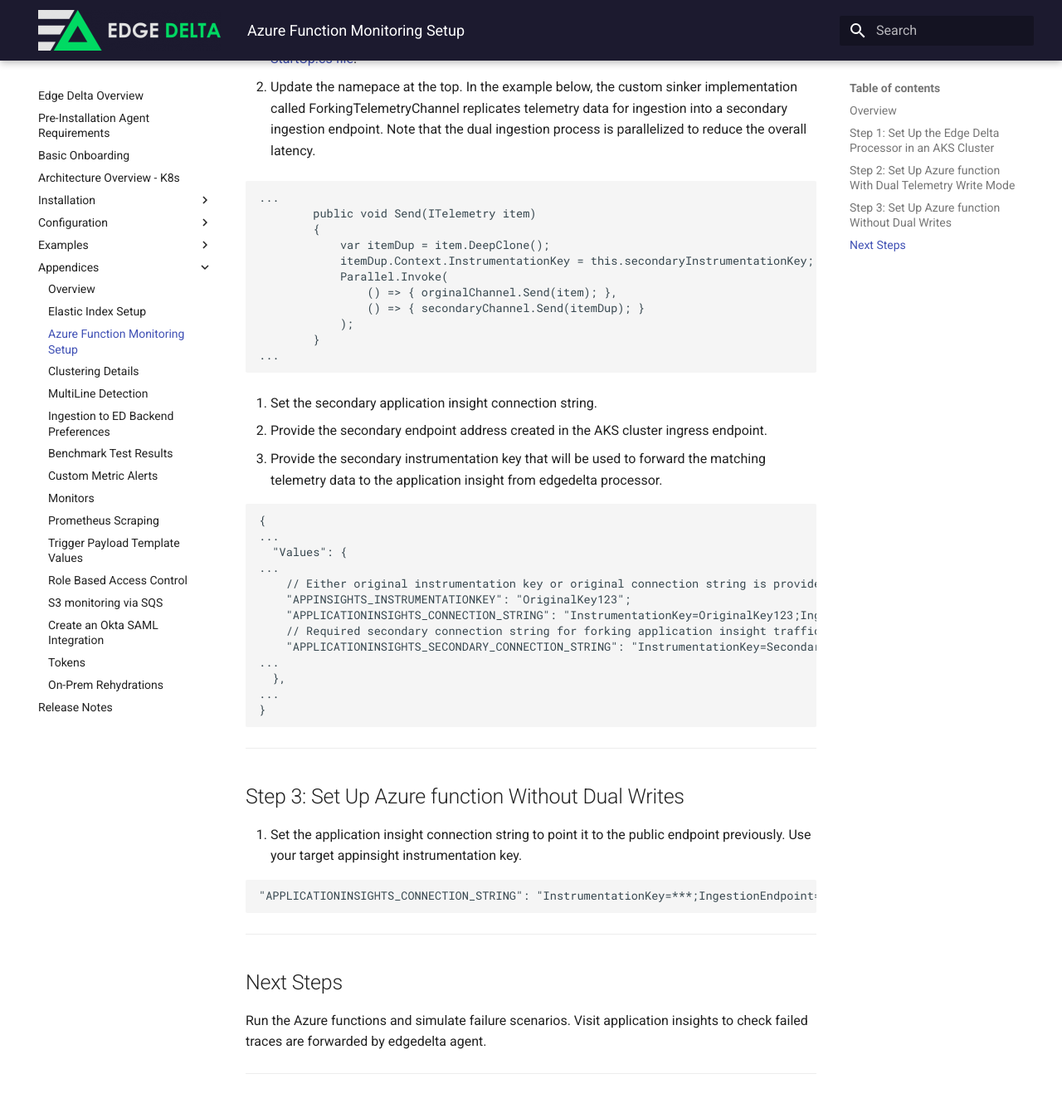
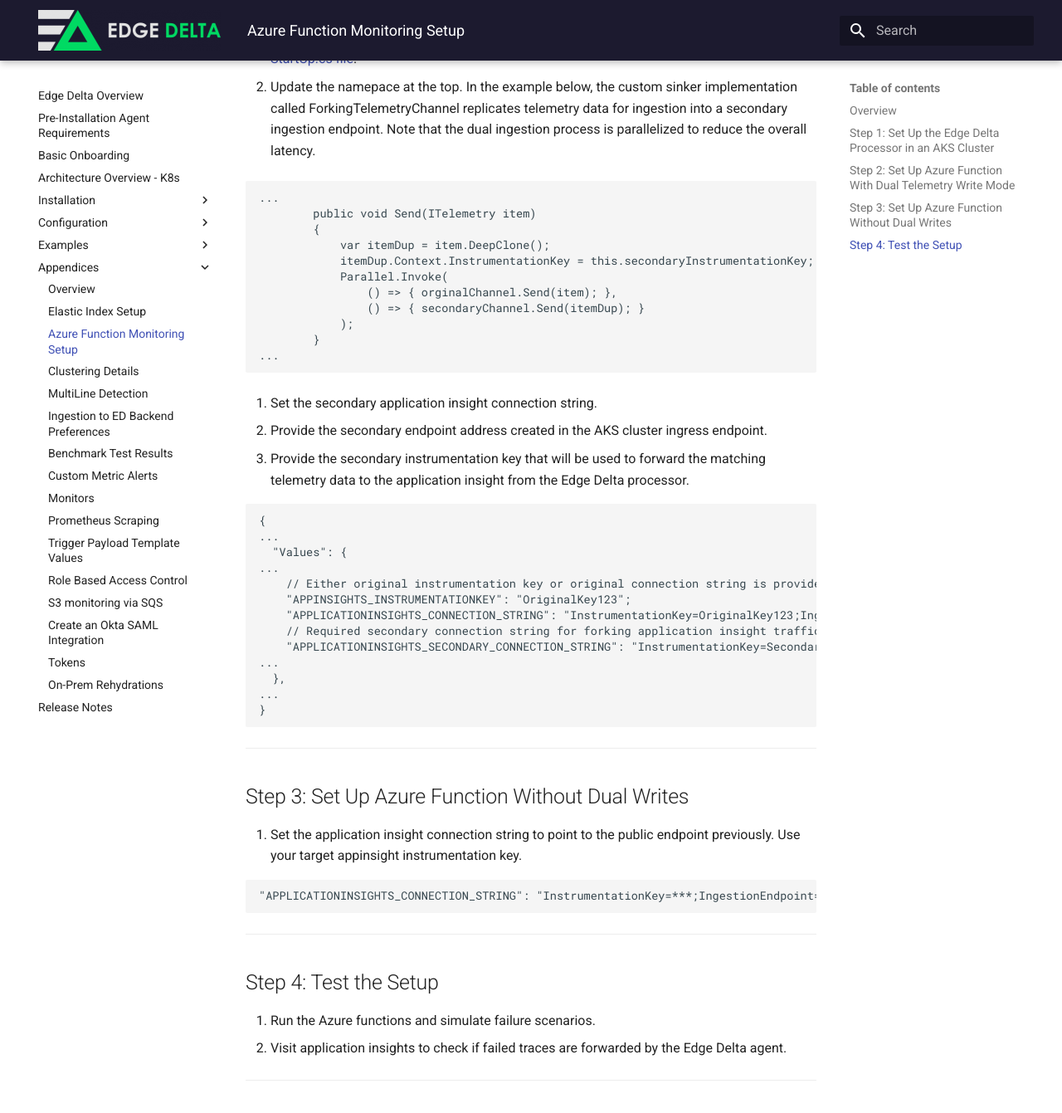
Before and after one commit to edgedelta/docs, an MkDocs documentation site: the page built from docs/appendices/azure-serverless-monitoring.md, in a window 1280 px wide and 1400 px high, scrolled down 2738 px. Shown: the top 1341 px of the window at 83% size. Built offline with MkDocs 1.6.1 and Material for MkDocs 9.7.7, drawn with Linux system fonts in a browser that asks for light colours; some of the changed text lies outside the part shown.

Commit message:
Update azure-serverless-monitoring.md

````diff
--- a/docs/appendices/azure-serverless-monitoring.md
+++ b/docs/appendices/azure-serverless-monitoring.md
@@ -89,9 +89,9 @@ helm install \
     jetstack/cert-manager
 ```
 
-11. With the DNS entry you configured earlier, update the host values in edgedelta-ingress resource, as defined in [ed-appinsights-trace-processor.yaml](https://raw.githubusercontent.com/edgedelta/docs/master/docs/appendices/ed-appinsights-trace-processor.yaml).
+11. With the DNS entry you configured earlier, update the host values in the edgedelta-ingress resource, as defined in [ed-appinsights-trace-processor.yaml](https://raw.githubusercontent.com/edgedelta/docs/master/docs/appendices/ed-appinsights-trace-processor.yaml).
 
-12. Create the edgedelta http recorder and agent:
+12. Create the Edge Delta http recorder and agent:
 
 ```text
 kubectl apply -f ed-appinsights-trace-processor.yaml`
@@ -117,7 +117,7 @@ https://ingest.edgedelta.198de54f02b345ab92a8.centralus.aksapp.io/
 
 ***
 
-## Step 2: Set Up Azure function With Dual Telemetry Write Mode
+## Step 2: Set Up Azure Function With Dual Telemetry Write Mode
 
 1. Navigate to the Azure application folder, and then add dependencies:
 
@@ -126,7 +126,7 @@ dotnet add package Microsoft.Azure.Functions.Extensions
 dotnet add package Microsoft.Extensions.Logging.ApplicationInsights
 ```
 
-2. Create a StartUp.cs file under the targeted Azure function application. Use the content of this [StartUp.cs file](https://raw.githubusercontent.com/edgedelta/docs/master/docs/appendices/azure_function_startup.cs).
+2. Create a StartUp.cs file under the targeted Azure function application. Use the content in this [StartUp.cs file](https://raw.githubusercontent.com/edgedelta/docs/master/docs/appendices/azure_function_startup.cs).
 
   * Update the namepace at the top. In the example below, the custom sinker implementation called ForkingTelemetryChannel replicates telemetry data for ingestion into a secondary ingestion endpoint. Note that the dual ingestion process is parallelized to reduce the overall latency.
 
@@ -147,7 +147,7 @@ dotnet add package Microsoft.Extensions.Logging.ApplicationInsights
 3. Set the secondary application insight connection string.
 
   * Provide the secondary endpoint address created in the AKS cluster ingress endpoint.
-  * Provide the secondary instrumentation key that will be used to forward the matching telemetry data to the application insight from edgedelta processor.
+  * Provide the secondary instrumentation key that will be used to forward the matching telemetry data to the application insight from the Edge Delta processor.
 
 ```text
 {
@@ -167,9 +167,9 @@ dotnet add package Microsoft.Extensions.Logging.ApplicationInsights
 
 ***
 
-## Step 3: Set Up Azure function Without Dual Writes
+## Step 3: Set Up Azure Function Without Dual Writes
 
-1. Set the application insight connection string to point it to the public endpoint previously. Use your target appinsight instrumentation key.
+1. Set the application insight connection string to point to the public endpoint previously. Use your target appinsight instrumentation key.
 
 ```text
 "APPLICATIONINSIGHTS_CONNECTION_STRING": "InstrumentationKey=***;IngestionEndpoint=https://ingest.edgedelta.198de54f02b345ab92a8.centralus.aksapp.io",
@@ -177,8 +177,9 @@ dotnet add package Microsoft.Extensions.Logging.ApplicationInsights
 
 ***
 
-## Next Steps
+## Step 4: Test the Setup
 
-Run the Azure functions and simulate failure scenarios. Visit application insights to check failed traces are forwarded by edgedelta agent.
+1. Run the Azure functions and simulate failure scenarios.
+2. Visit application insights to check if failed traces are forwarded by the Edge Delta agent.
 
 ***
````
